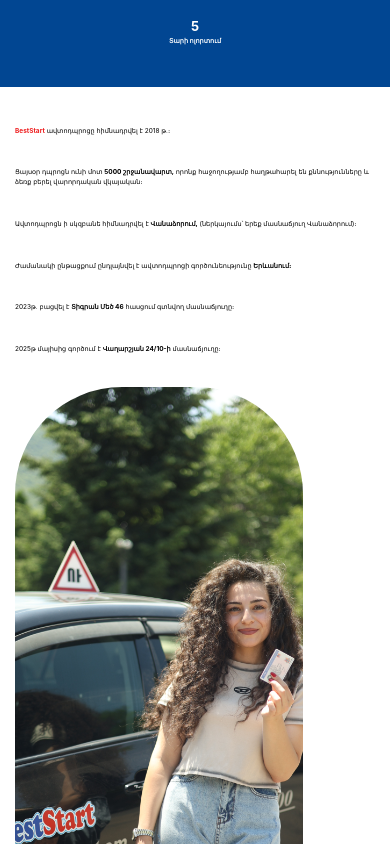
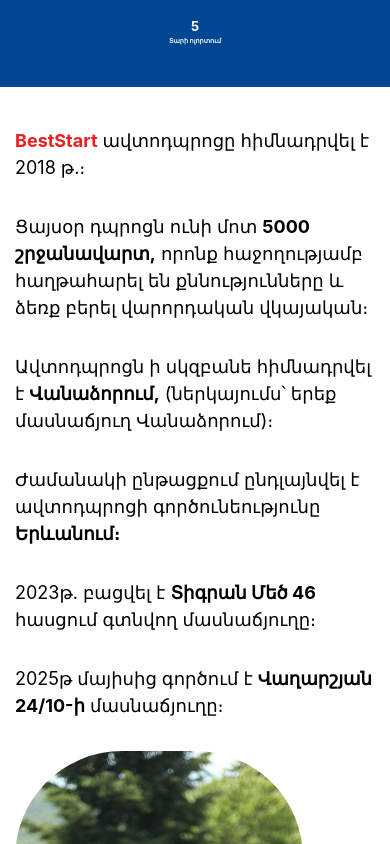
Before and after one commit to ruz50/Best-Start, a Next.js app: page / in a window 390 px wide. Shown: the part 840-1684 px from the top of the page. Built offline with nearby package versions, Linux system fonts and the light colour scheme.

Commit message:
changing mobile font-sizes

```diff
--- a/src/components/AboutUs/AboutUs.css
+++ b/src/components/AboutUs/AboutUs.css
@@ -125,4 +125,7 @@
   .blue-section-wrapper{
     flex-direction: column;
   }
+  .info-texts{
+    font-size: 18px;
+  }
 }
--- a/src/components/Footer/Footer.css
+++ b/src/components/Footer/Footer.css
@@ -44,3 +44,9 @@
     font-size: 1.25vw;
     margin-top: 10px;
 }
+
+@media screen and (max-width:960px) {
+    .ftr-nav{
+        font-size: 18px;
+    }
+}
--- a/src/components/OurTeam/OurTeam.tsx
+++ b/src/components/OurTeam/OurTeam.tsx
@@ -58,7 +58,7 @@
             },
             // ≥ 960px → your original desktop layout
             960: {
-              slidesPerView: 5,
+              slidesPerView: 3,
               spaceBetween: 0,
               centeredSlides: true, // keep center if you like it
             },
--- a/src/components/Questions/Questions.css
+++ b/src/components/Questions/Questions.css
@@ -34,3 +34,9 @@
     align-items: center;
     justify-content: center;
 }
+
+@media screen and (max-width:960px) {
+    .questions-wrapper{
+        font-size: 18px;
+    }
+}
```
